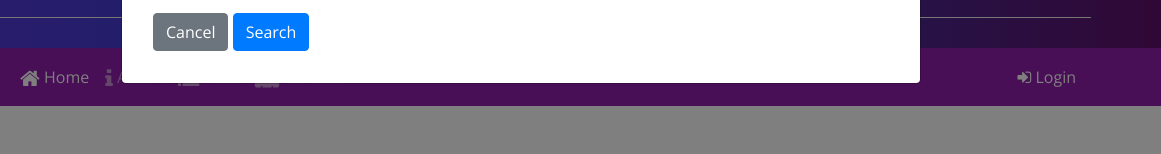
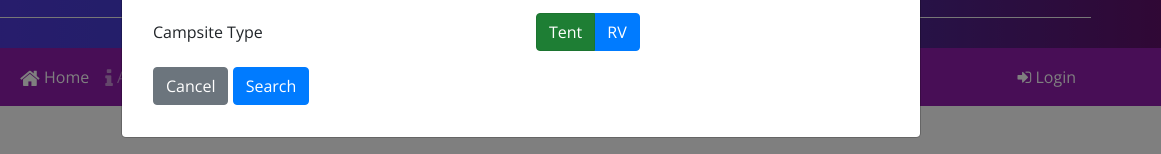
Before and after one commit to jamesperrin/nucamp-nucampsite-bootstrap, a website: page index.html in a window 1280 px wide. Both pictures are taken after a click on the button "Reserve Campsite". Shown: the part 215-369 px from the top of the page, 119-1280 px from the left. Drawn offline with nearby package versions, Linux system fonts and the light colour scheme.

Commit message:
Week 3 - Workshop - Task 3

```diff
--- a/index.html
+++ b/index.html
@@ -28,13 +28,13 @@
           <h2>a better way to camp</h2>
         </div>
         <div class="col-md-4 col-xl-2 mt-4">
-          <a href="#" role="button" class="btn btn-info btn-lg text-nowrap" data-toggle="modal" data-target="#reserveModal" title="Or call us at <br /><strong>1-206-555-1234</strong>">Reserve Campsite</a>
+          <a role="button" class="btn btn-info btn-lg text-nowrap" data-toggle="modal" data-target="#reserveModal" title="Or call us at <br /><strong>1-206-555-1234</strong>">Reserve Campsite</a>
         </div>
       </div>
     </div>
   </header>
 
-  <div id="reserveModal" class="modal fade" tabindex="-1" role="dialog" aria-labelledby="reserveModalLabel" aria-hidden="true">
+  <div id="reserveModal" class="modal fade" role="dialog" tabindex="-1" aria-labelledby="reserveModalLabel" aria-hidden="true">
     <div class="modal-dialog modal-lg" role="document">
       <div class="modal-content">
         <div class="modal-header bg-info text-white">
@@ -43,7 +43,7 @@
         </div>
         <div class="modal-body">
           <div class="container-fluid">
-            <form action="#" id="reserveForm">
+            <form id="reserveForm">
               <div class="row form-group">
                 <label for="numCampers" class="col-sm-6 col-form-label">Number of Campers</label>
                 <div class="col">
@@ -67,8 +67,20 @@
               </div>
 
               <div class="row form-group">
+                <label class="col-sm-6 col-form-label">Campsite Type</label>
+                <div class="col-2 btn-group btn-group-toggle" data-toggle="buttons">
+                  <label class="btn btn-success active">
+                    <input type="radio" name="siteType" id="siteTent" value="tent" autocomplete="off" checked> Tent
+                  </label>
+                  <label class="btn btn-primary">
+                    <input type="radio" name="siteType" id="siteRV" value="RV" autocomplete="off"> RV
+                  </label>
+                </div>
+              </div>
+
+              <div class="row form-group">
                 <div class="col">
-                  <button data-dismiss="modal" class="btn btn-secondary" title="Cancel">Cancel</button>
+                  <button type="button" class="btn btn-secondary" data-dismiss="modal" title="Cancel">Cancel</button>
                   <button type="submit" class="btn btn-primary" title="Submit">Search</button>
                 </div>
               </div>
@@ -276,6 +288,7 @@
   <script src="node_modules/bootstrap/dist/js/bootstrap.min.js"></script>
 
   <script>
+    // Code prevent form action
     $(function () {
       $('form').submit(function (evt) {
         evt.preventDefault();
```
